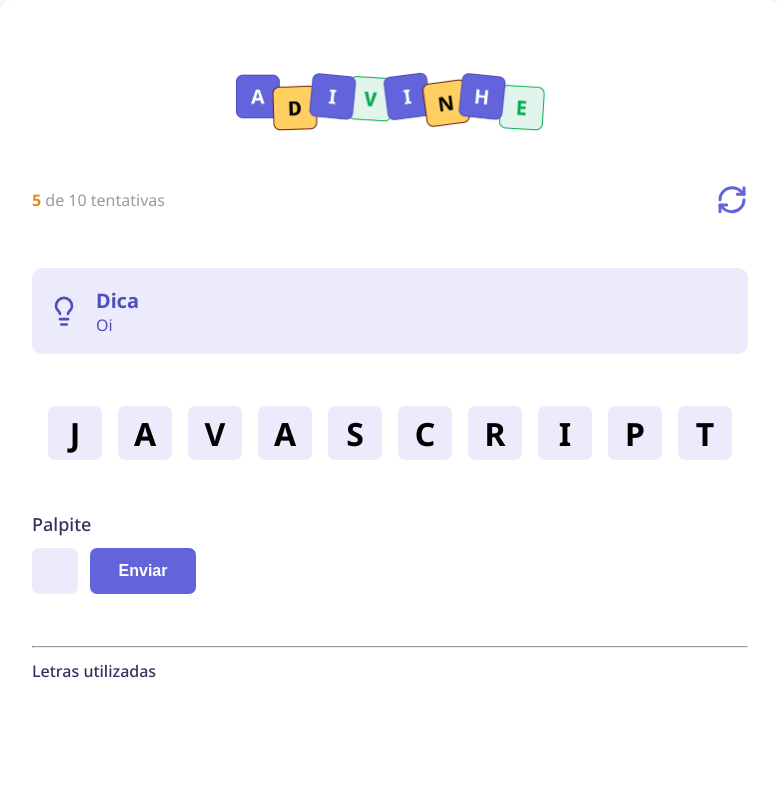
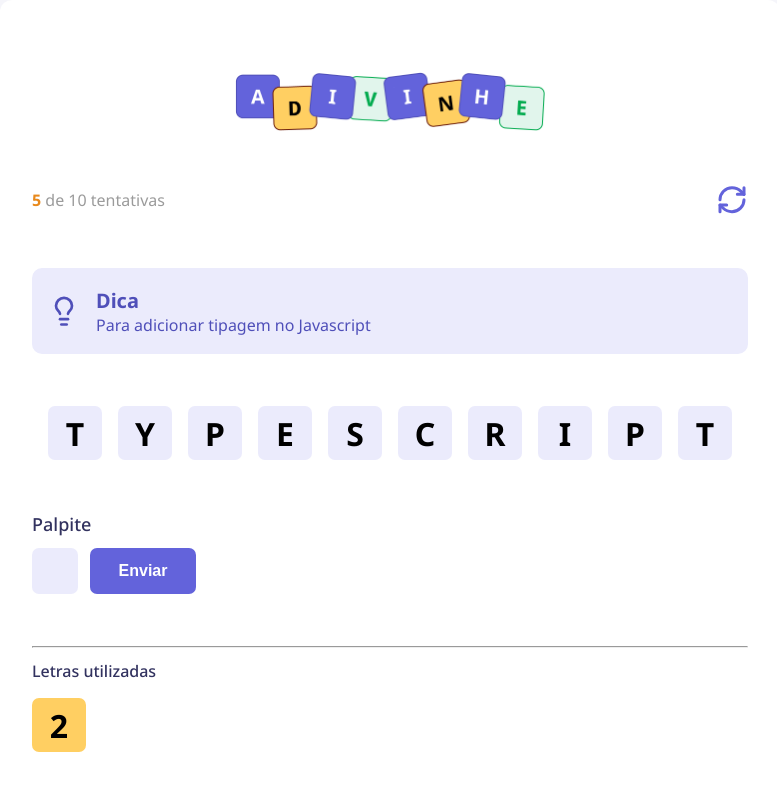
Before and after one commit to MartinianoGomes/web2_frontend, a React (Vite) app in the folder advinhe/: page / in a window 1280 px wide. Shown: the top 790 px of the page, without its empty margins (250-1027 px from the left). Built offline with nearby package versions, Linux system fonts and the light colour scheme.

Commit message:
link tips from words

```diff
--- a/advinhe/src/components/HistoryList/HistoryList.tsx
+++ b/advinhe/src/components/HistoryList/HistoryList.tsx
@@ -1,8 +1,10 @@
-//import { List } from "../HistoryList/List/List";
+import { List } from "../HistoryList/List/List";
 import { HistoryInfo } from "../HistoryList/HistoryInfo/HistoryInfo";
+import historyList from "./historylist.module.css";
 
 export function HistoryList() {
-    return <div>
+    return <div className={historyList.historylist}>
         <HistoryInfo />
+        <List />
     </div>
 }
--- /dev/null
+++ b/advinhe/src/components/HistoryList/List/HistoryLetter/HistoryLetter.tsx
@@ -0,0 +1,12 @@
+import historyLetterStyles from "./historyletter.module.css"
+
+/*interface HistoryLetterProps {
+    letter: string
+}*/
+//{letter}: HistoryLetterProps
+//{letter.toUpperCase()}
+export function HistoryLetter () {
+    return <div className={historyLetterStyles.historyletter}>
+        <h1>2</h1>
+    </div>
+}
--- /dev/null
+++ b/advinhe/src/components/HistoryList/List/HistoryLetter/historyletter.module.css
@@ -0,0 +1,10 @@
+.historyletter {
+    display: flex;
+    flex-direction: row;
+    align-items: center;
+    justify-content: center;
+    border-radius: 7px;
+    width: 54px;
+    height: 54px;
+    background-color: var(--yellow)
+}
--- a/advinhe/src/components/HistoryList/List/List.tsx
+++ b/advinhe/src/components/HistoryList/List/List.tsx
@@ -0,0 +1,7 @@
+import { HistoryLetter } from "./HistoryLetter/HistoryLetter";
+
+export function List () {
+    return <div>
+        <HistoryLetter />
+    </div>
+}
--- a/advinhe/src/components/HistoryList/historylist.module.css
+++ b/advinhe/src/components/HistoryList/historylist.module.css
@@ -0,0 +1,5 @@
+.historylist {
+    display: flex;
+    flex-direction: column;
+    gap: 1rem;
+}
--- a/advinhe/src/components/SecretWord/SecretWord.tsx
+++ b/advinhe/src/components/SecretWord/SecretWord.tsx
@@ -2,8 +2,8 @@ import { SecretLetter } from "./SecretLetter/SecretLetter"
 import secretWord from "./secretword.module.css"
 import { WORDS } from "../../utils/words"
 
+export const randomWord = Math.trunc(Math.random() * WORDS.length);
 export function SecretWord  () {
-    const randomWord = Math.trunc(Math.random() * WORDS.length);
     const arrayLetters = Array.from(WORDS[randomWord].word);
 
     return <div className={secretWord.secretword}>
--- a/advinhe/src/components/Tip/Tip.tsx
+++ b/advinhe/src/components/Tip/Tip.tsx
@@ -1,5 +1,7 @@
 import TipIcon from "../../assets/tip.svg"
 import tipStyles from "../Tip/tip.module.css"
+import { WORDS } from "../../utils/words"
+import { randomWord } from "../SecretWord/SecretWord"
 
 export function Tip () {
     return <div className={tipStyles.tipContainer}>
@@ -7,7 +9,11 @@ export function Tip () {
 
         <div className={tipStyles.tipContent}>
             <h1>Dica</h1>
-            <p><span>Oi</span></p>
+            <p><span>
+                {
+                    WORDS[randomWord].tip
+                }
+                </span></p>
         </div>
     </div>
 }
```
